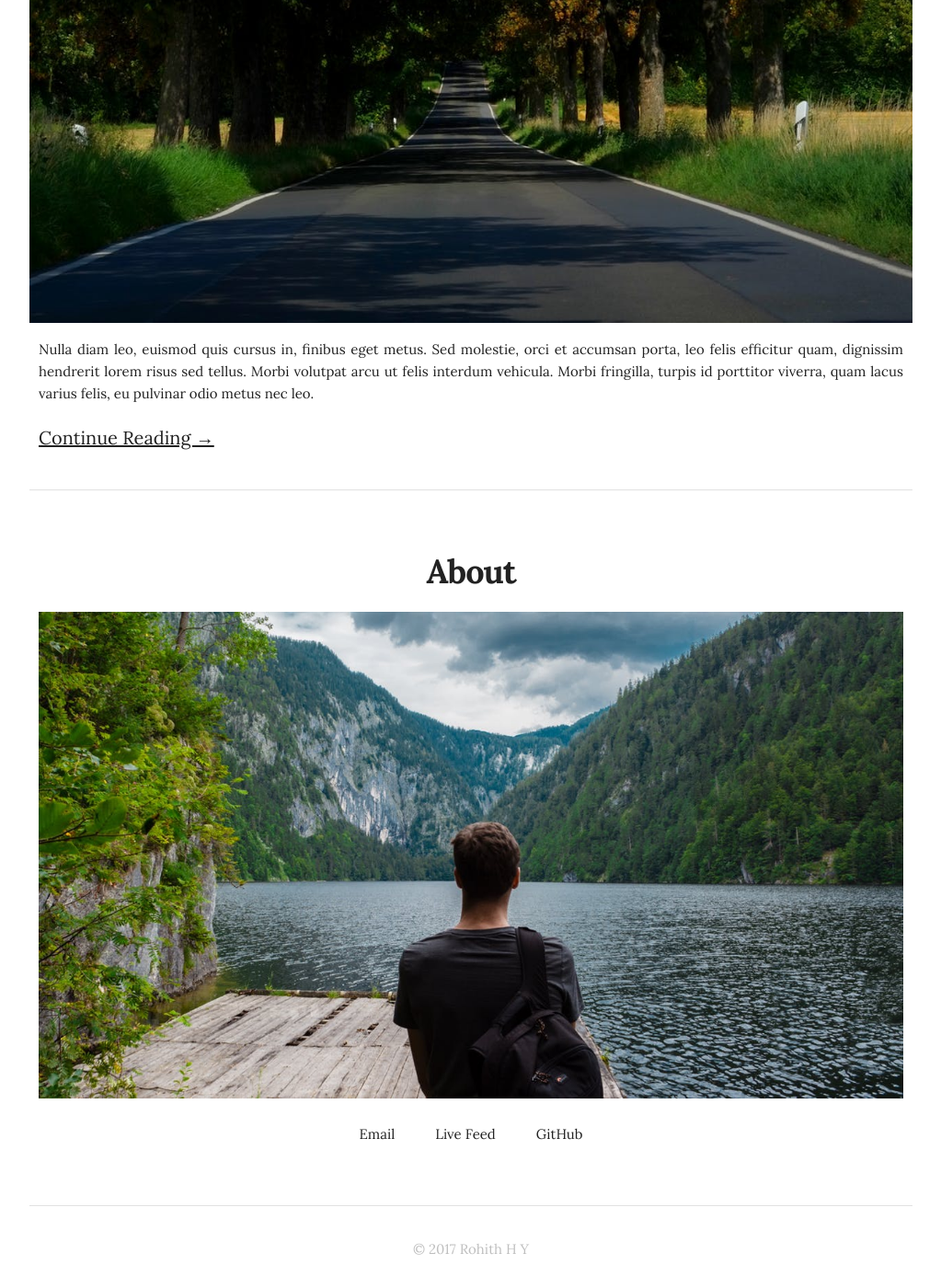
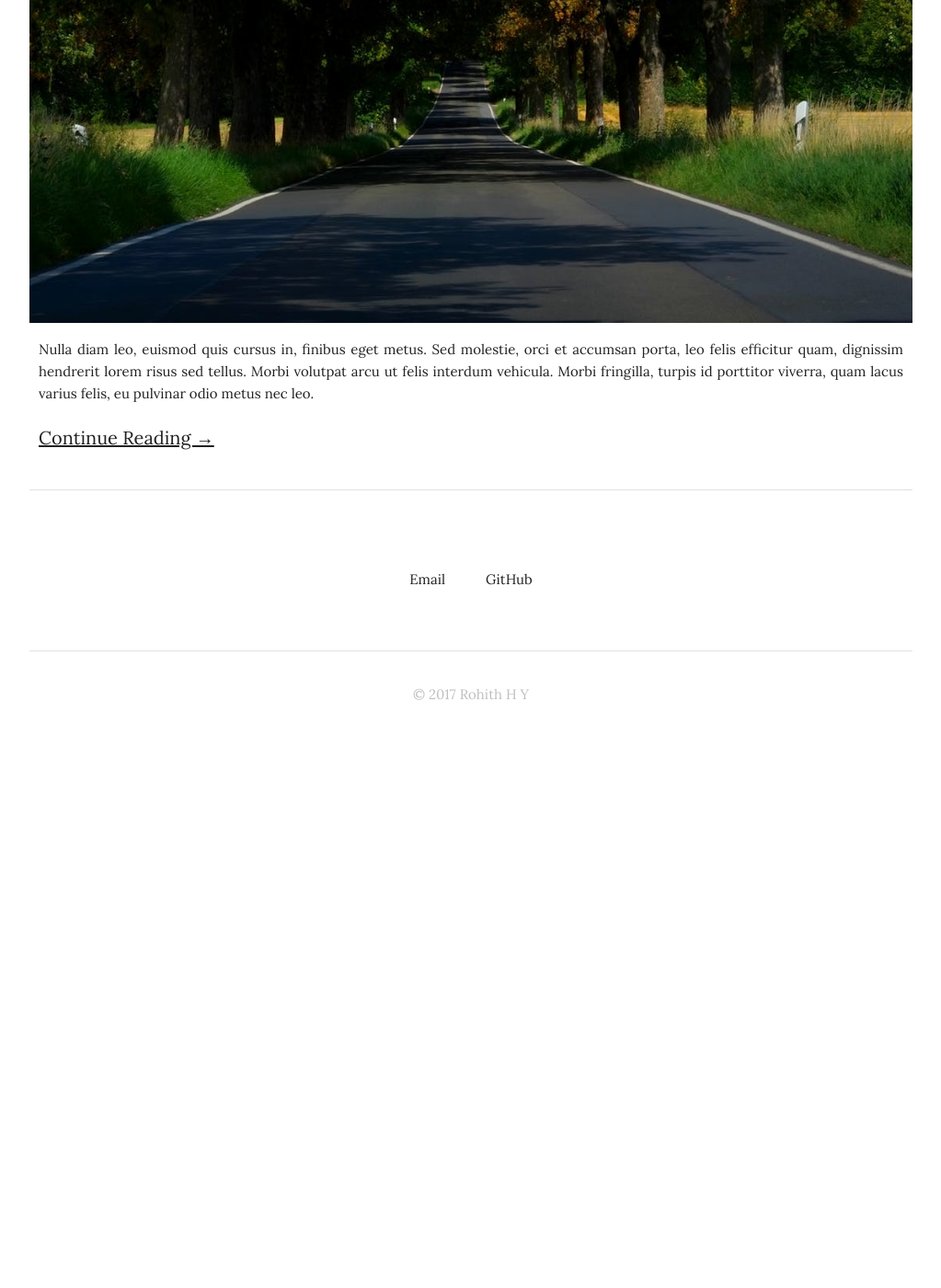
Before and after one commit to rohithh/rohithh.github.io, a Jekyll site: the page built from index.html, in a window 1280 px wide and 1400 px high, scrolled down 1489 px. Shown: the whole window at 92% size, without its empty margins (128-1151 px from the left). Built offline with Jekyll 4.4.1, drawn with Linux system fonts in a browser that asks for light colours; the list of posts is cut into pages by our own code; after the commit the page ends 2286 px from its top, so only the background shows below that.

Commit message:
Update footer.html

```diff
--- a/_includes/footer.html
+++ b/_includes/footer.html
@@ -4,23 +4,11 @@
     <div class="row about-category">
       <div class="twelve columns">
         <div class="about">
-          <h3>About</h3>
-          <div class="profile ">
-            <img src="{{ site.baseurl }}/assets/images/about.jpg" class="u-full-width "/>
-          </div>
-          <div class="about-title">
-            {{ site.your_name }}
-          </div>
-          <div class="about-desc">
-            {{ site.about_yourself }}
-          </div>
-
           <div class="about-social">
             <ul>
             {% if site.email_username %}
               <li><a href="mailto:{{ site.email_username }}">Email</a></li>
             {% endif %}
-              <li><a href="{{ "/feed.xml" | prepend: site.baseurl }}">Live Feed</a></li>
             {% if site.facebook_username %}
               <li><a href="https://www.facebook.com/{{ site.facebook_username }}">Facebook</a></li>
             {% endif %}
@@ -29,6 +17,9 @@
             {% endif %}
             {% if site.github_username %}
               <li><a href="https://github.com/{{ site.github_username }}">GitHub</a></li>
+            {% endif %}
+            {% if site.linkedin_usename %}
+              <li><a href="https://www.linkedin.com/in/{{ linkedin_usename }}">LinkedIn</a></li>
             {% endif %}
             </ul>
           </div>
```
